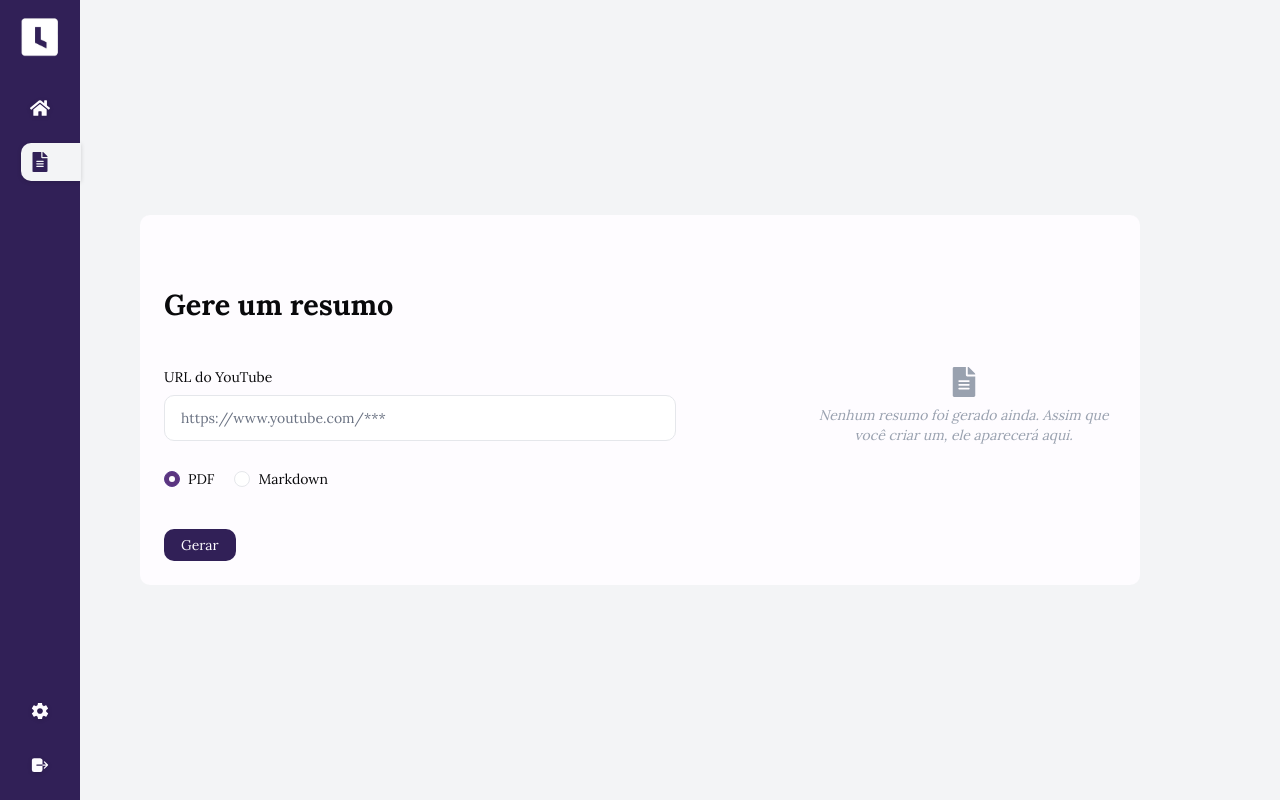
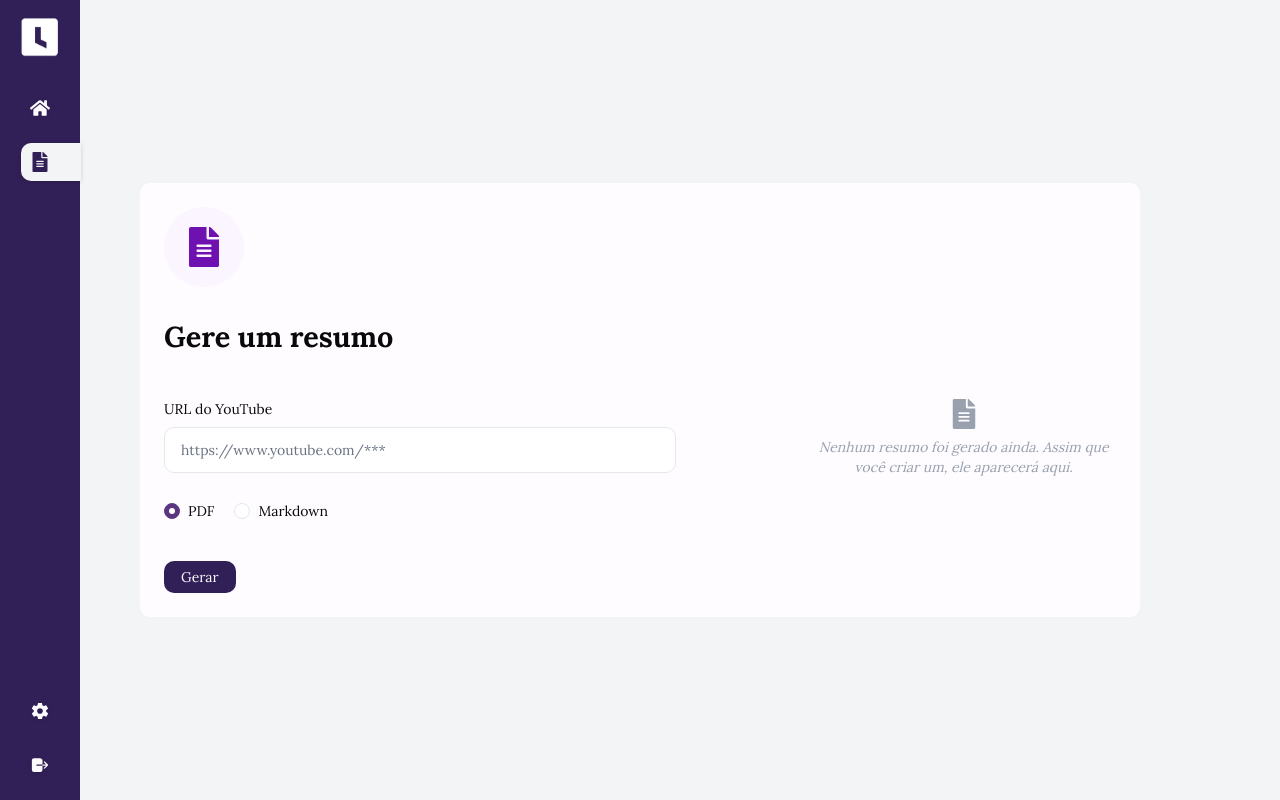
Before and after one commit to Francine02/Lectify, a Next.js app: page /gerar-resumo in a window 1280 px wide. Shown: the top 800 px of the page. Built offline with nearby package versions, Linux system fonts and the light colour scheme; no server answers; some icons are missing.

Commit message:
feat (components): IconCircle with circular background and icon for summary and quiz

```diff
--- /dev/null
+++ b/src/components/IconCircle/IconCircleProps.ts
@@ -0,0 +1,11 @@
+import { IconType } from 'react-icons';
+
+export interface IconCircleProps{
+    type: 'summary' | 'quiz'
+}
+
+export interface IconConfig {
+    icon: IconType;
+    bg: string;
+    iconColor: string;
+};
--- /dev/null
+++ b/src/components/IconCircle/index.tsx
@@ -0,0 +1,27 @@
+import { cn } from '@/utils/cn';
+import { FaFileAlt } from 'react-icons/fa';
+import { IconCircleProps, IconConfig } from './IconCircleProps';
+import { FaFileCircleQuestion } from 'react-icons/fa6';
+
+export function IconCircle({ type }: IconCircleProps) {
+    const iconStyle: Record<string, IconConfig> = {
+        summary: {
+            icon: FaFileAlt,
+            bg: 'bg-purple-50',
+            iconColor: 'text-purple-800',
+        },
+        quiz: {
+            icon: FaFileCircleQuestion,
+            bg: 'bg-indigo-50',
+            iconColor: 'text-indigo-800',
+        },
+    };
+
+    const { icon: Icon, bg, iconColor } = iconStyle[type];
+
+    return (
+        <div className={cn(bg, 'w-fit rounded-full p-5 mx-auto lg:mx-0')}>
+            <Icon className={cn(iconColor, 'size-10')} />
+        </div>
+    );
+}
```
